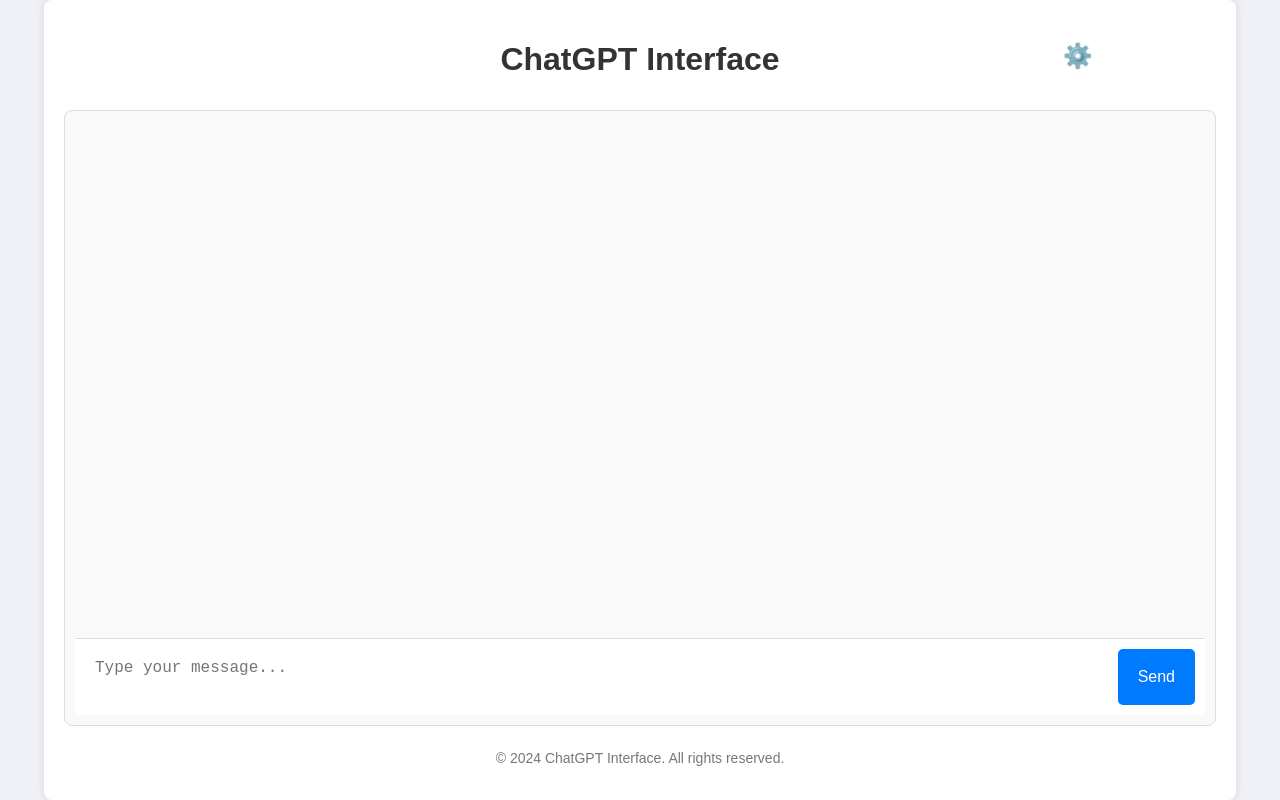
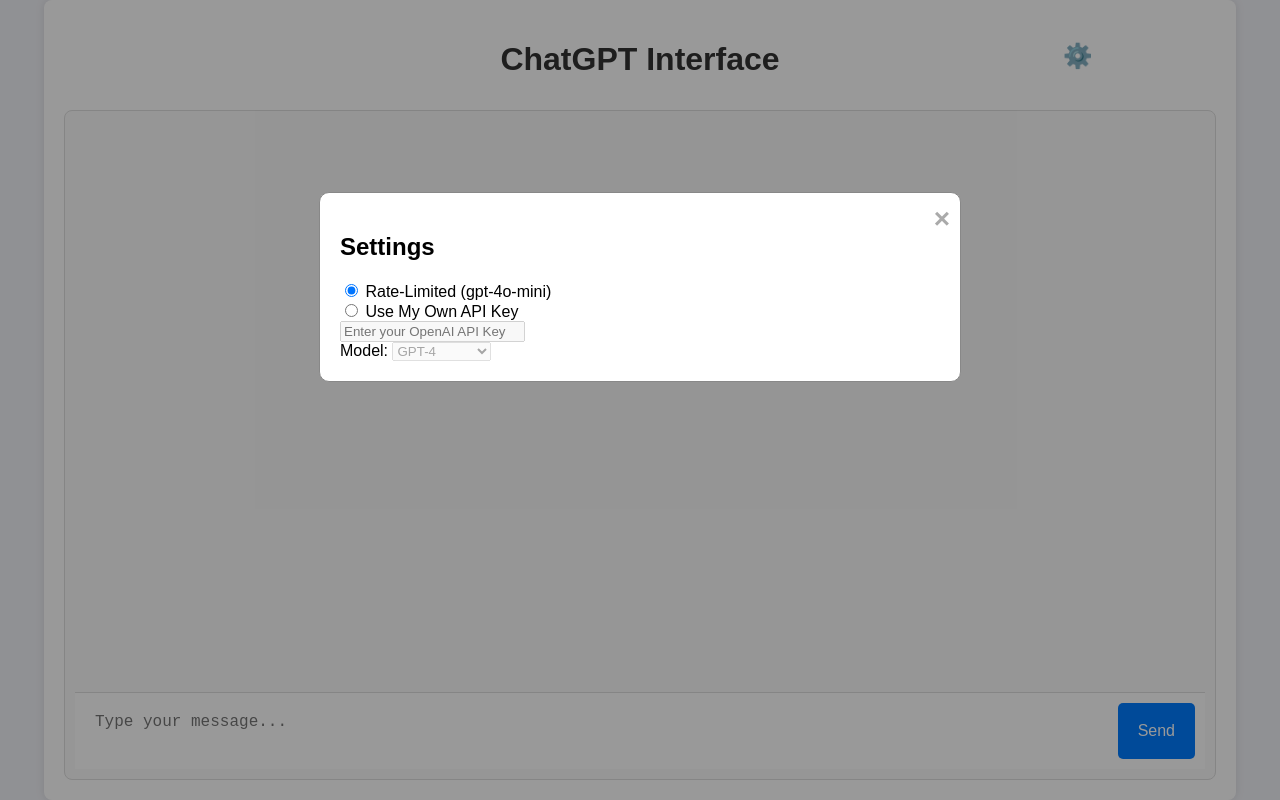
Before and after one commit to Albie737/GPT-Interface, a website: page index.html in a window 1280 px wide. Both pictures are taken after a click on the button "⚙️ Settings". Drawn offline with Linux system fonts and the light colour scheme.

Commit message:
Update index.html

```diff
--- a/index.html
+++ b/index.html
@@ -25,35 +25,60 @@
             <div class="modal-content">
                 <span class="close">&times;</span>
                 <h2>Settings</h2>
-                <div class="api-key-selection">
-                    <label>
-                        <input type="radio" id="useMyApiKey" name="apiKeyOption" value="myKey" checked>
-                        Use My API Key (Rate Limited)
-                    </label>
-                    <label>
-                        <input type="radio" id="useUserApiKey" name="apiKeyOption" value="userKey">
-                        Use Your Own API Key (No Rate Limits)
-                    </label>
+                <div>
+                    <input type="radio" id="limited" name="apiKeyOption" value="limited" checked>
+                    <label for="limited">Rate-Limited (gpt-4o-mini)</label><br>
+                    <input type="radio" id="userKey" name="apiKeyOption" value="userKey">
+                    <label for="userKey">Use My Own API Key</label><br>
+                    <input type="text" id="apiKey" placeholder="Enter your OpenAI API Key" disabled>
                 </div>
-                <div class="input-section" id="userApiKeySection" style="display: none;">
-                    <label for="apiKey">Your API Key:</label>
-                    <input type="text" id="apiKey" placeholder="Enter your API Key">
-                </div>
-                <div class="version-selection">
-                    <label for="modelVersion">Select Model Version:</label>
-                    <select id="modelVersion">
+                <div>
+                    <label for="modelVersion">Model:</label>
+                    <select id="modelVersion" disabled>
                         <option value="gpt-4">GPT-4</option>
                         <option value="gpt-4-turbo">GPT-4 Turbo</option>
                         <option value="gpt-4o">GPT-4o</option>
-                        <option value="gpt-4o-mini">GPT-4o Mini</option>
+                        <option value="gpt-4o-mini">GPT-4o-mini</option>
                     </select>
                 </div>
             </div>
         </div>
-        <footer>
-            <p>&copy; 2024 ChatGPT Interface. All rights reserved.</p>
-        </footer>
     </div>
+
     <script src="script.js"></script>
+    <script>
+        // Handle settings modal
+        const modal = document.getElementById("settingsModal");
+        const btn = document.getElementById("settingsButton");
+        const span = document.getElementsByClassName("close")[0];
+        const userKeyOption = document.getElementById("userKey");
+        const limitedOption = document.getElementById("limited");
+        const apiKeyInput = document.getElementById("apiKey");
+        const modelVersionSelect = document.getElementById("modelVersion");
+
+        btn.onclick = function() {
+            modal.style.display = "block";
+        }
+
+        span.onclick = function() {
+            modal.style.display = "none";
+        }
+
+        window.onclick = function(event) {
+            if (event.target == modal) {
+                modal.style.display = "none";
+            }
+        }
+
+        userKeyOption.addEventListener('change', () => {
+            apiKeyInput.disabled = false;
+            modelVersionSelect.disabled = false;
+        });
+
+        limitedOption.addEventListener('change', () => {
+            apiKeyInput.disabled = true;
+            modelVersionSelect.disabled = true;
+        });
+    </script>
 </body>
 </html>
```
